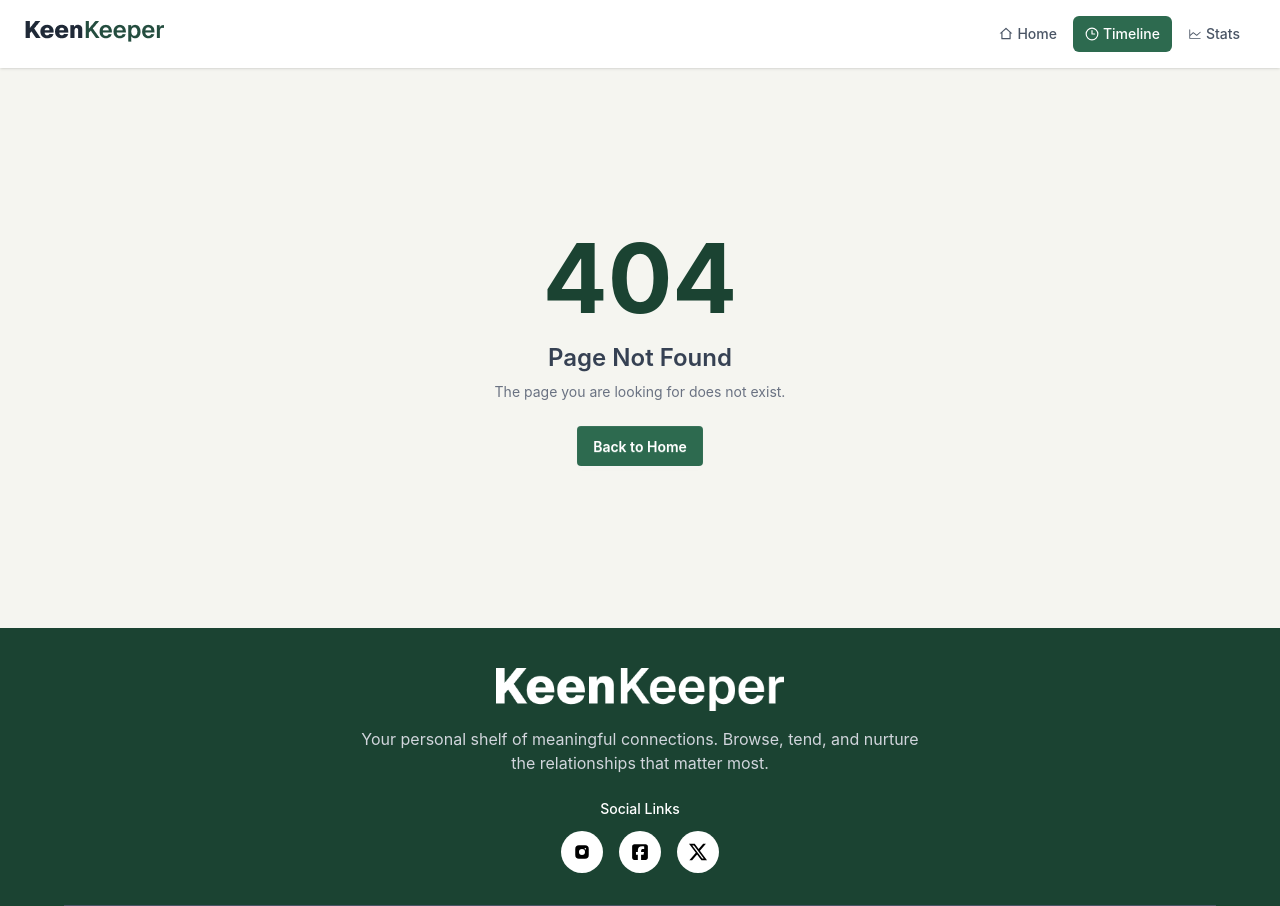
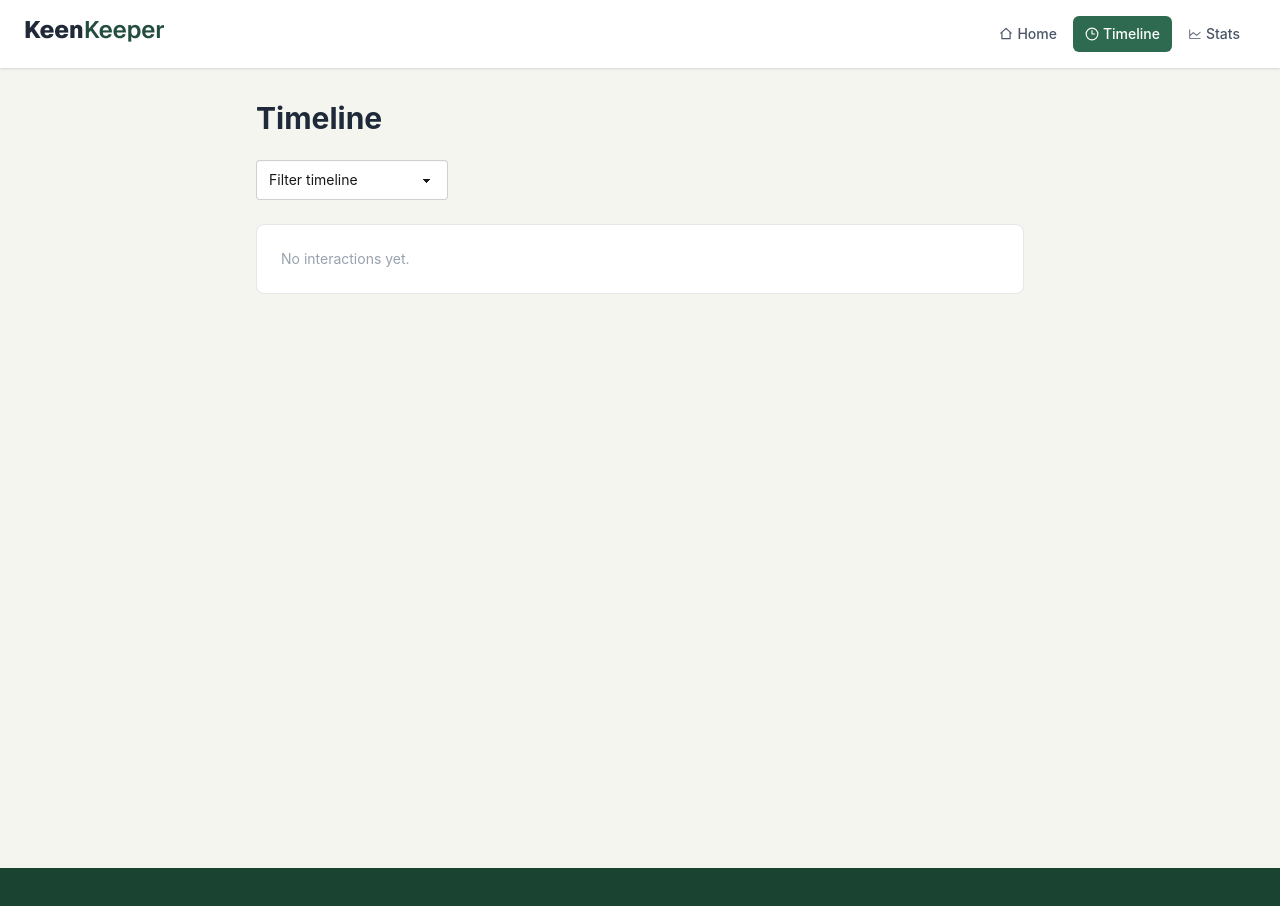
Before and after one commit to asif404-error/my-seventh-assignment, a React (Vite) app: page /timeline in a window 1280 px wide. Shown: the top 906 px of the page. Built offline with nearby package versions, Linux system fonts and the light colour scheme.

Commit message:
Timeline Section completed and main.jsx file updated.

```diff
--- a/src/components/footer/Footer.jsx
+++ b/src/components/footer/Footer.jsx
@@ -1,8 +1,8 @@
 import React from "react";
 import logo2 from "../../assets/logo-xl.png";
-import { TbBrandInstagramFilled } from "react-icons/tb";
-import { FaSquareFacebook } from "react-icons/fa6";
-import { BsTwitterX } from "react-icons/bs";
+import facebook from "../../assets/facebook.png"
+import instagram from "../../assets/instagram.png"
+import twitter from "../../assets/twitter.png"
 
 const Footer = () => {
   return (
@@ -19,17 +19,17 @@ const Footer = () => {
           Your personal shelf of meaningful connections. Browse, tend, and
           nurture the relationships that matter most.
         </p>
-        <p className="text-sm font-medium mb-3">Social Links</p>
+        <p className="text-xl font-medium mb-3">Social Links</p>
 
         <div className="flex justify-center gap-3 md:gap-4 mb-8">
           <a className="bg-white text-black p-2 md:p-3 rounded-full hover:opacity-80">
-            <TbBrandInstagramFilled size={18} />
+            <img src={instagram} alt="instagram-logo" />
           </a>
           <a className="bg-white text-black p-2 md:p-3 rounded-full hover:opacity-80">
-            <FaSquareFacebook size={18} />
+            <img src={facebook} alt="facebook-logo" />
           </a>
           <a className="bg-white text-black p-2 md:p-3 rounded-full hover:opacity-80">
-            <BsTwitterX size={18} />
+            <img src={twitter} alt="twitter-logo" />
           </a>
         </div>
         <div className="border-t border-gray-600 pt-4 flex flex-col md:flex-row justify-between items-center text-xs md:text-sm text-gray-400 gap-3">
--- /dev/null
+++ b/src/pages/Timeline.jsx
@@ -0,0 +1,65 @@
+import React, { useState } from "react";
+import { useTimeline } from "../context/TimelineProvider";
+import call from "../assets/call.png";
+import text from "../assets/text.png";
+import video from "../assets/video.png";
+
+const getIcon = (type) => {
+  if (type === "Call")
+    return <img src={call} alt="call-logo" className="size-6" />;
+  if (type === "Text")
+    return <img src={text} alt="texbox-logo" className="size-6" />;
+  if (type === "Video")
+    return <img src={video} alt="video-logo" className="size-6" />;
+  return <img src={text} alt="texbox-logo" className="size-6" />;
+};
+
+const Timeline = () => {
+  const { interactions } = useTimeline();
+  const [filter, setFilter] = useState("All");
+
+  const filtered =
+    filter === "All"
+      ? interactions
+      : interactions.filter((item) => item.type === filter);
+
+  return (
+    <div className="bg-[#f5f5f0] min-h-screen py-8 px-4">
+      <div className="max-w-3xl mx-auto">
+        <h1 className="text-3xl font-bold text-gray-800 mb-6">Timeline</h1>
+        <select
+          className="select select-bordered text-sm mb-6 w-48"
+          value={filter}
+          onChange={(e) => setFilter(e.target.value)}
+        >
+          <option value="All">Filter timeline</option>
+          <option value="Call">Call</option>
+          <option value="Text">Text</option>
+          <option value="Video">Video</option>
+        </select>
+        <div className="bg-white border border-gray-200 rounded-lg divide-y divide-gray-100">
+          {filtered.length === 0 ? (
+            <p className="text-sm text-gray-400 p-6">No interactions yet.</p>
+          ) : (
+            filtered.map((item) => (
+              <div key={item.id} className="flex items-center gap-4 px-6 py-4">
+                <div className="w-8 flex justify-center">
+                  {getIcon(item.type)}
+                </div>
+                <div>
+                  <p className="text-sm text-gray-800">
+                    <span className="font-bold">{item.type}</span> with{" "}
+                    {item.friendName}
+                  </p>
+                  <p className="text-xs text-gray-400">{item.date}</p>
+                </div>
+              </div>
+            ))
+          )}
+        </div>
+      </div>
+    </div>
+  );
+};
+
+export default Timeline;
```
Also changed, not shown: src/main.jsx (+7 -2 lines).
